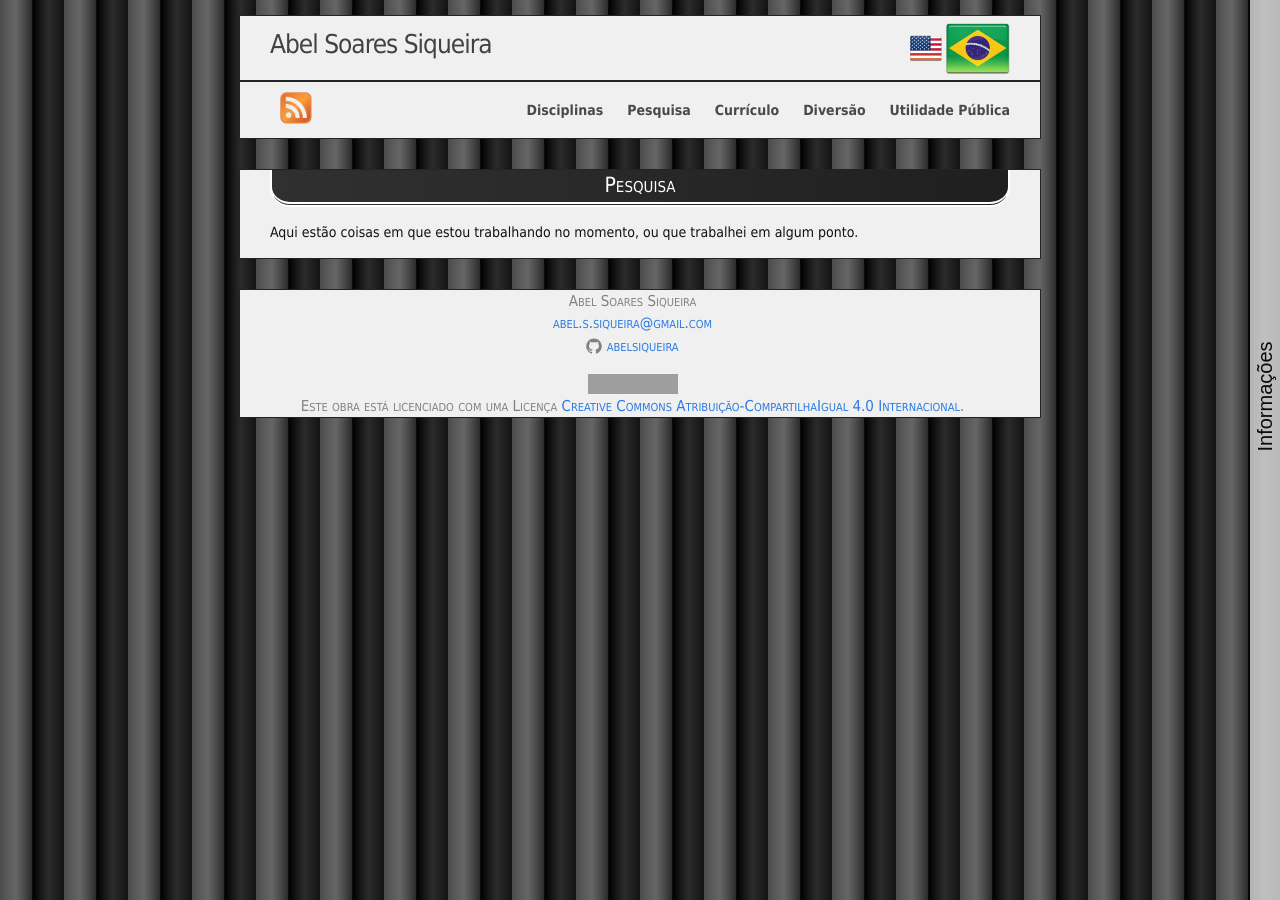
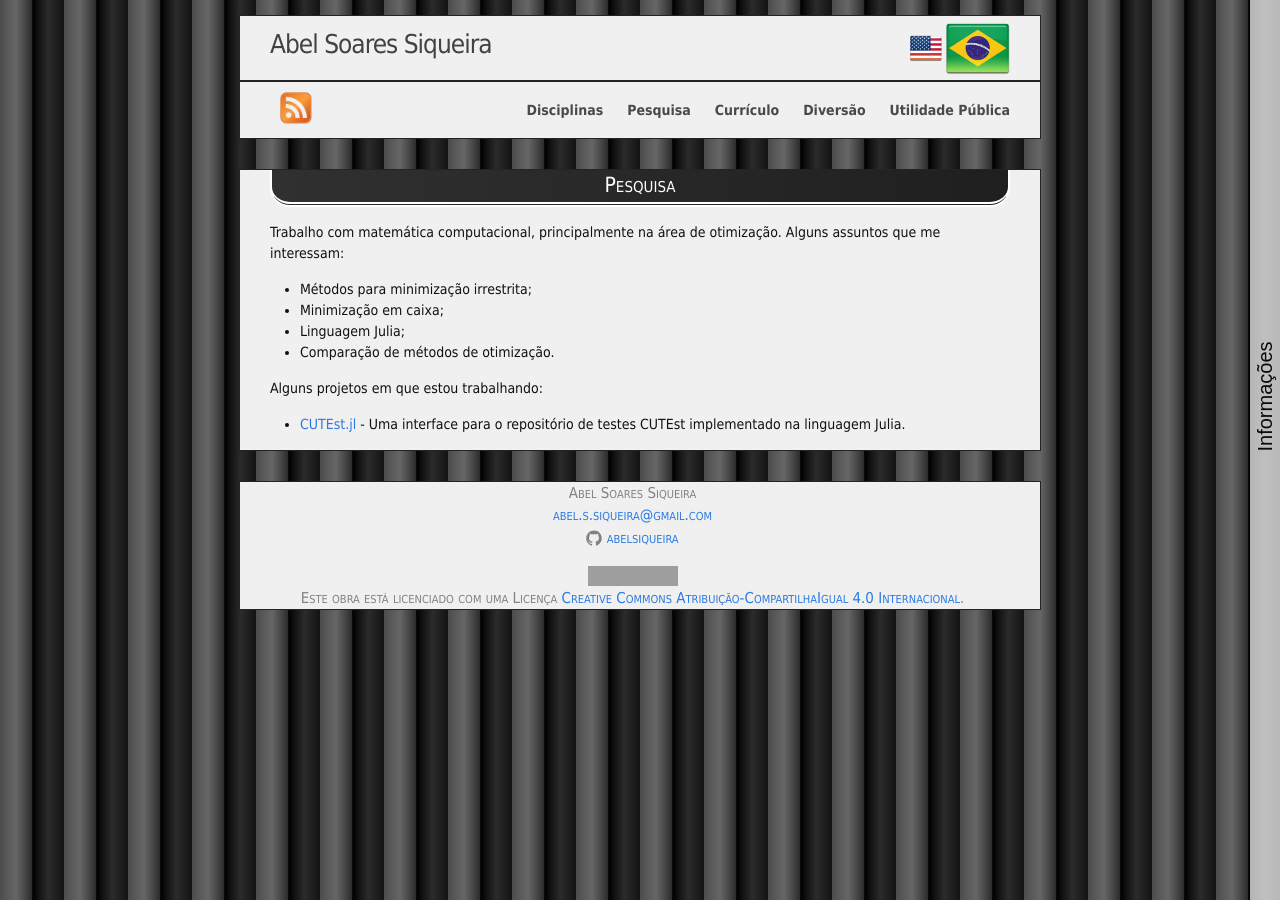
Before and after one commit to abelsiqueira/abelsiqueira.github.io-old, a Jekyll site: the page built from _posts/br/1900-01-01-pesquisa.html, in a window 1280 px wide. Built offline with Jekyll 4.4.1, drawn with Linux system fonts in a browser that asks for light colours; nearby versions of some CDN libraries; grey boxes are pictures that could not be loaded.

Commit message:
Atualiza pesquisa

```diff
--- a/_posts/br/1900-01-01-pesquisa.html
+++ b/_posts/br/1900-01-01-pesquisa.html
@@ -3,5 +3,20 @@ layout:    default
 title:     Pesquisa
 name:      research
 ---
-<p> Aqui estão coisas em que estou trabalhando no momento, ou que trabalhei
-em algum ponto. </p>
+<p> Trabalho com matemática computacional, principalmente na área de otimização.
+Alguns assuntos que me interessam:
+<ul>
+  <li> Métodos para minimização irrestrita; </li>
+  <li> Minimização em caixa; </li>
+  <li> Linguagem Julia; </li>
+  <li> Comparação de métodos de otimização. </li>
+</ul>
+</p>
+<p>
+Alguns projetos em que estou trabalhando:
+<ul>
+  <li> <a href="https://github.com/optimizers/CUTEst.jl"> CUTEst.jl </a>
+   - Uma interface para o repositório de testes CUTEst implementado na linguagem
+  Julia. </li>
+</ul>
+</p>
```
